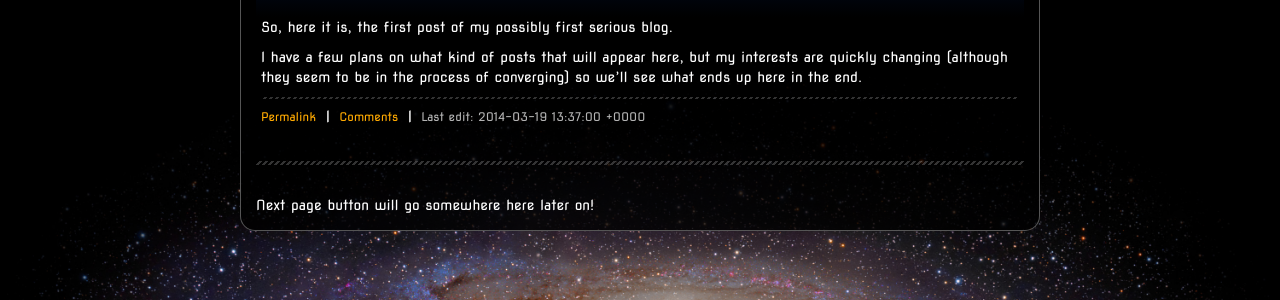
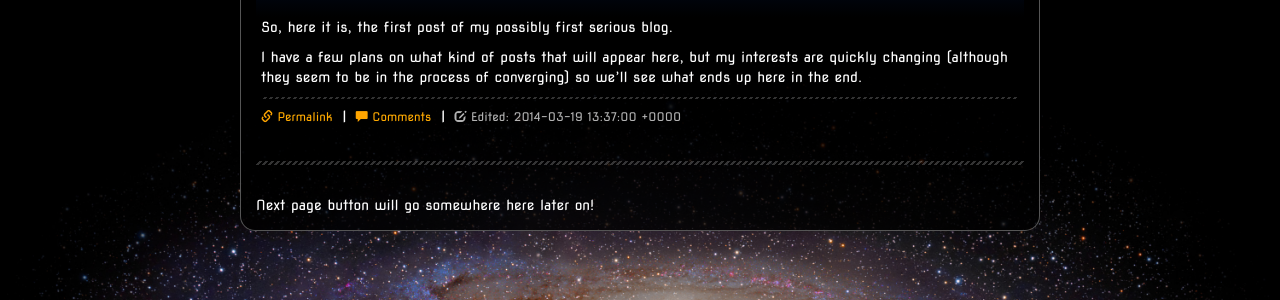
Before and after one commit to ErikBjare/ErikBjare.github.io, a Jekyll site: the page built from blog/index.html, in a window 1280 px wide. Shown: the part 126-426 px from the top of the page. Built offline with Jekyll 4.4.1, drawn with Linux system fonts in a browser that asks for light colours; nearby versions of some CDN libraries; Markdown is read by kramdown in place of the engine named in the settings; comment, search, counter and statistics services are not loaded.

Commit message:
Even nicer posts

```diff
--- a/_includes/post.html
+++ b/_includes/post.html
@@ -20,13 +20,17 @@
 
     <div style="padding: 5px; font-size: 0.85em;">
         <div {% if include.fullpage %}style="border: solid rgba(255,255,255,0.2); border-width: 0 0 1px 0; padding-bottom: 10px;"{% endif %}>
+            <span class="glyphicon glyphicon-link" style="color: orange"></span>
             <a href="{{ page.url }}">Permalink</a>
             {% if include.fullpage != true %}
                 <span class="separator"> | </span>
+                <span class="glyphicon glyphicon-comment" style="color: orange"></span>
                 <a href="{{ page.url }}#disqus_thread">Comments</a>
                 <script type="text/javascript">
                     /* * * CONFIGURATION VARIABLES: EDIT BEFORE PASTING INTO YOUR WEBPAGE * * */
                     var disqus_shortname = 'erikbjareholt'; // required: replace example with your forum shortname
+                    var disqus_title = '{{ page.title }}';
+                    var disqus_url = '{{ page.url }}';
 
                     /* * * DON'T EDIT BELOW THIS LINE * * */
                     (function () {
@@ -39,7 +43,10 @@
             {% endif %}
             {% if page.edited %}
                 <span class="separator"> | </span>
-                <span style="opacity: 0.7;">Last edit: {{ page.edited }}</span>
+                <span style="opacity: 0.7;">
+                    <span class="glyphicon glyphicon-edit"></span>
+                    Edited: {{ page.edited }}
+                </span>
             {% endif %}
         </div>
 
```
